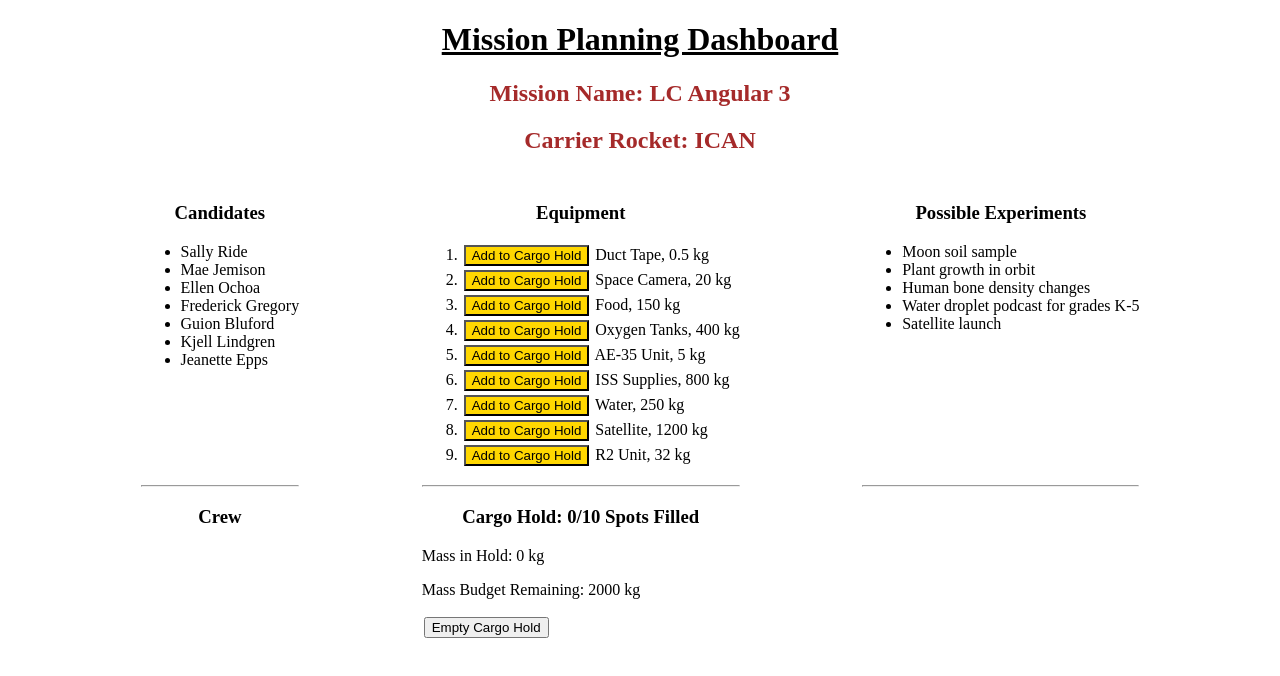
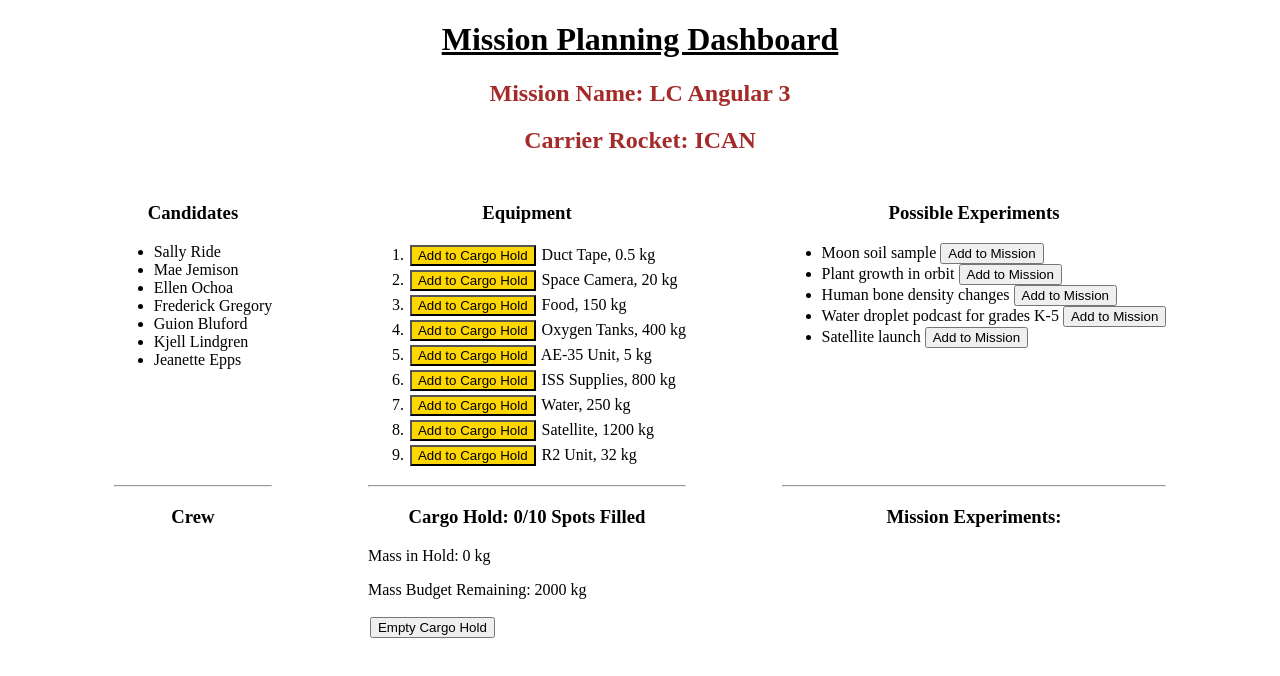
Before and after one commit to LaunchCodeEducation/angular-lc101-mission-planner, an Angular app: page / in a window 1280 px wide. Shown: the top 676 px of the page. Built offline with nearby package versions, Linux system fonts and the light colour scheme.

Commit message:
experiments added

```diff
--- a/src/app/experiments/experiments.component.html
+++ b/src/app/experiments/experiments.component.html
@@ -1,7 +1,15 @@
 <div class="displayBox">
     <h3>Possible Experiments</h3>
     <ul>
-      <li *ngFor="let experiment of experiments">{{experiment}}</li>
+      <li *ngFor="let experiment of experiments">{{experiment}}
+        <button (click)="addExperiment(experiment)" [disabled]="added.includes(experiment)">Add to Mission</button>
+      </li>
     </ul>
 </div>
 <hr>
+<div class = "displayBox">
+  <h3>Mission Experiments: </h3>
+  <ol>
+      <li *ngFor="let new of added">{{new}}</li>
+
+  </ol>
--- a/src/app/experiments/experiments.component.ts
+++ b/src/app/experiments/experiments.component.ts
@@ -7,9 +7,13 @@ import { Component, OnInit } from '@angular/core';
 })
 export class ExperimentsComponent implements OnInit {
    experiments: string[] = ['Moon soil sample', 'Plant growth in orbit', 'Human bone density changes', 'Water droplet podcast for grades K-5', 'Satellite launch'];
-
+  added: string[] =[];
    constructor() { }
 
    ngOnInit() { }
-
+addExperiment(experiment){
+  if(this.added.length<3){
+    this.added.push(experiment);
+    }
+  }
 }
```
